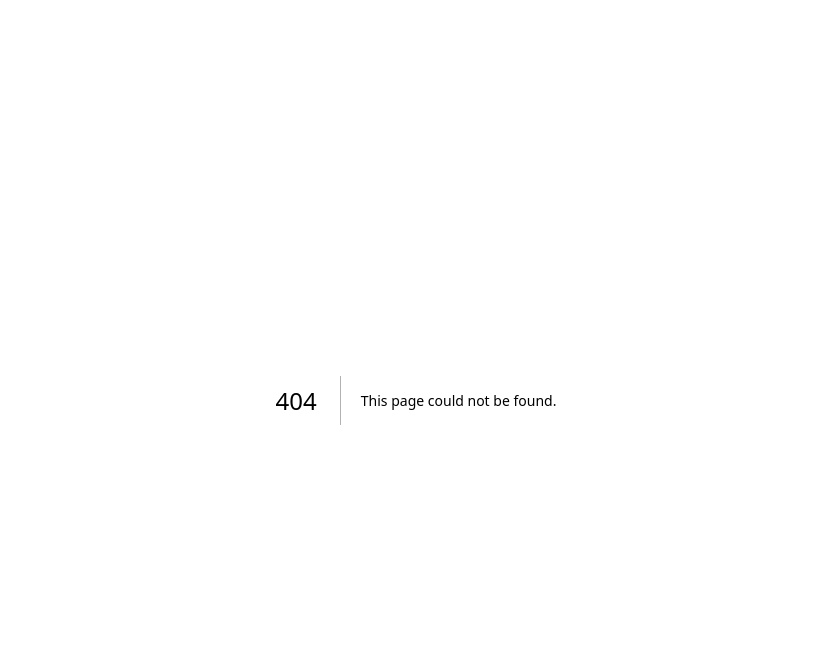
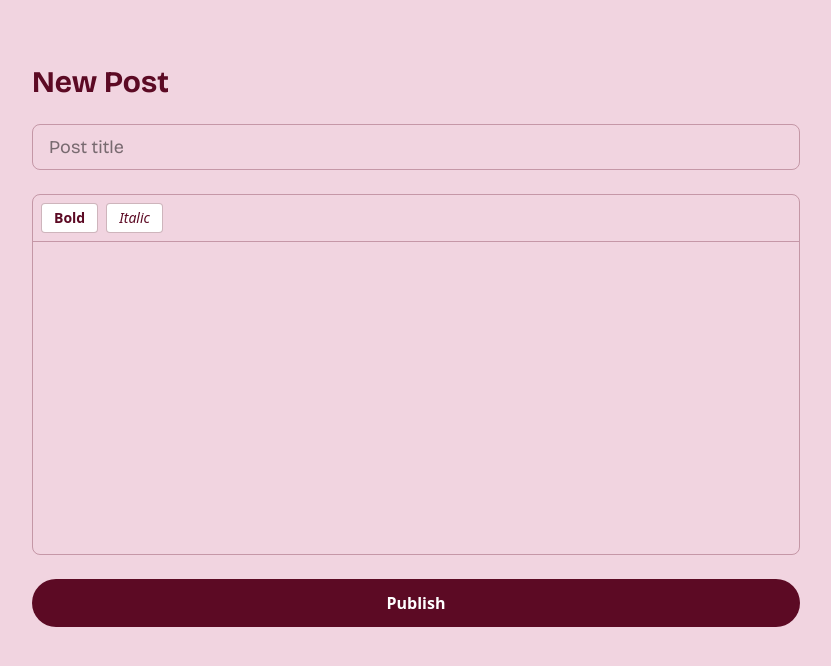
Before and after one commit to deepracerchichi/the-bakery, a Next.js app: page /admin/new-post in a window 1280 px wide. Before the commit this address had no page. Shown: the top 666 px of the page, without its empty margins (224-1055 px from the left). Built offline with nearby package versions, Linux system fonts and the light colour scheme.

Commit message:
new post form

```diff
--- /dev/null
+++ b/src/app/admin/new-post/page.tsx
@@ -0,0 +1,61 @@
+"use client";
+import { useState } from "react";
+import { useRouter } from "next/navigation";
+import RichTextEditor from "@/components/RichTextEditor";
+import api from "@/lib/api";
+
+export default function NewPostPage() {
+  const [title, setTitle] = useState("");
+  const [body, setBody] = useState("");
+  const [error, setError] = useState("");
+  const [isSubmitting, setIsSubmitting] = useState(false);
+  const router = useRouter();
+
+  async function handleSubmit(e: React.FormEvent) {
+    e.preventDefault();
+    setError("");
+
+    if (!title.trim() || !body.trim()) {
+      setError("Title and body are required.");
+      return;
+    }
+
+    setIsSubmitting(true);
+    try {
+      await api.post("/posts", { title, body });
+      router.push("/");
+    } catch (err) {
+      setError(err instanceof Error ? err.message : "Failed to publish post.");
+    } finally {
+      setIsSubmitting(false);
+    }
+  }
+
+  return (
+    <div className="min-h-screen bg-brand-pink px-8 py-16">
+      <form onSubmit={handleSubmit} className="max-w-3xl mx-auto flex flex-col gap-6">
+        <h1 className="font-heading font-bold text-3xl text-brand-maroon">New Post</h1>
+
+        <input
+          type="text"
+          placeholder="Post title"
+          value={title}
+          onChange={(e) => setTitle(e.target.value)}
+          className="border border-brand-maroon/30 rounded-lg px-4 py-2 text-lg font-heading"
+        />
+
+        <RichTextEditor content={body} onChange={setBody} />
+
+        {error && <p className="text-red-600 text-sm">{error}</p>}
+
+        <button
+          type="submit"
+          disabled={isSubmitting}
+          className="bg-brand-maroon text-white font-bold py-3 rounded-full hover:opacity-90 transition disabled:opacity-50"
+        >
+          {isSubmitting ? "Publishing..." : "Publish"}
+        </button>
+      </form>
+    </div>
+  );
+}
--- a/src/components/Footer.tsx
+++ b/src/components/Footer.tsx
@@ -58,7 +58,7 @@ const Footer = () => {
       <h2 className="fade-up font-heading font-bold text-brand-maroon leading-none text-[16vw] mt-4">
         The Bakery
       </h2>
-      <RichTextEditor content="<p>Hello world</p>" onChange={(html) => console.log(html)} />
+
     </footer>
   );
 };
```
